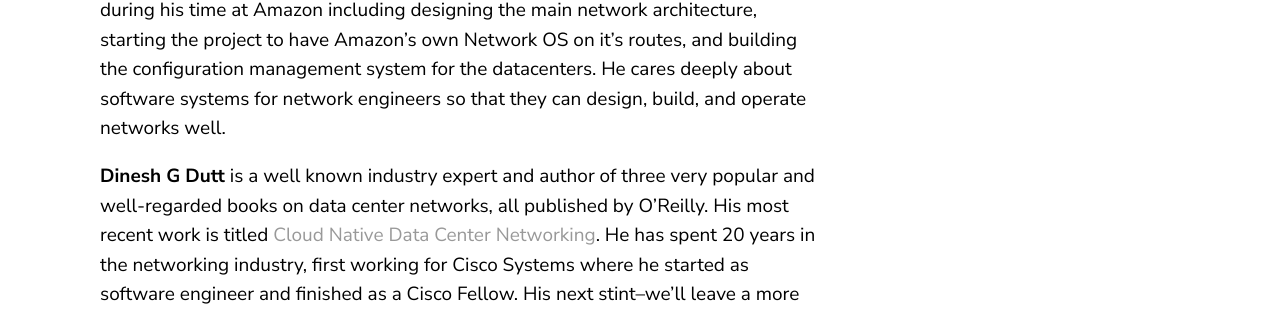
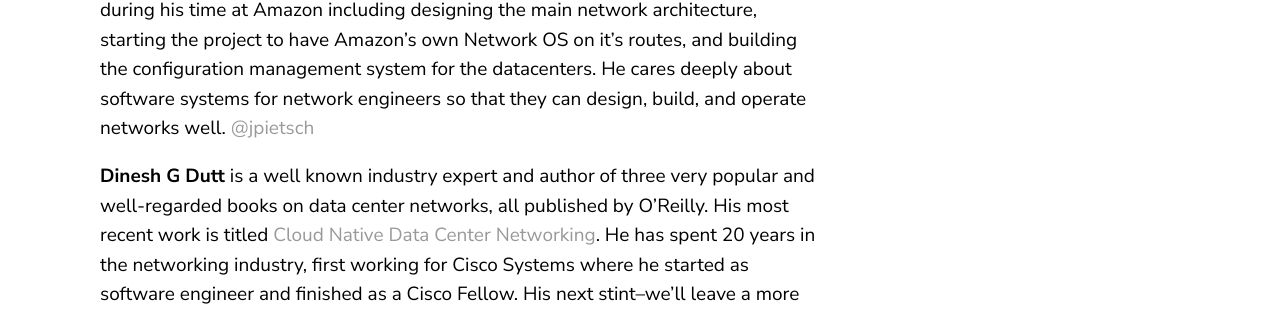
Before and after one commit to elegantnetwork/elegantnetwork.github.io, a Jekyll site: the page built from pages/about.md, in a window 1280 px wide. Shown: the part 983-1293 px from the top of the page. Built offline with Jekyll 4.4.1, drawn with Linux system fonts in a browser that asks for light colours.

Commit message:
updated about to add my twitter handle

```diff
--- a/pages/about.md
+++ b/pages/about.md
@@ -7,7 +7,7 @@
 ## The Authors
 The two main authors of the blog posts under The Elegant Network moniker are Dinesh G Dutt and Justin Pietsch. We come together from backgrounds of operations and vendor. But we are more mixed than that. As Chief Scientist at Cumulus Networks, Dinesh worked on customer deployments which, for example, guided his thinking in implementing novel features in FRR to simplify network operations. Justin has spent a lot of time designing networks to be more operatable, and manageable, and written some key management software at Amazon. It greatly influences the way he thinks about network design.
 
-**Justin Pietsch** was most recently a Principal Network Engineer at AWS. Justin's experience is largely based on this time at Amazon, 17 years (16 years, 11 months and 21 days, actually.) He focused mostly on datacenter networking and architected what is probably the largest datacenter network in the world. He did many things during his time at Amazon including designing the main network architecture, starting the project to have Amazon's own Network OS on it's routes, and building the configuration management system for the datacenters. He cares deeply about software systems for network engineers so that they can design, build, and operate networks well.
+**Justin Pietsch** was most recently a Principal Network Engineer at AWS. Justin's experience is largely based on this time at Amazon, 17 years (16 years, 11 months and 21 days, actually.) He focused mostly on datacenter networking and architected what is probably the largest datacenter network in the world. He did many things during his time at Amazon including designing the main network architecture, starting the project to have Amazon's own Network OS on it's routes, and building the configuration management system for the datacenters. He cares deeply about software systems for network engineers so that they can design, build, and operate networks well. [@jpietsch](https://twitter.com/jpietsch)
 
 **Dinesh G Dutt** is a well known industry expert and author of three very popular and well-regarded books on data center networks, all published by O'Reilly. His most recent work is titled [Cloud Native Data Center Networking](https://www.amazon.com/Cloud-Native-Data-Center-Networking/dp/1492045608/). He has spent 20 years in the networking industry, first working for Cisco Systems where he started as software engineer and finished as a Cisco Fellow. His next stint--we'll leave a more famous 2 week detour out of the discussion--was as the Chief Scientist at Cumulus Networks, the company that started the network disaggregation revolution. He's passionate about networks and open source. At Cisco, he was one of the key architects behind many of Cisco's mega switches such as Catalyst 6500, MDS Storage Switches, and the Nexus 7000 and 5000 family of switches. He is the coinventor of VXLAN.
 
```
